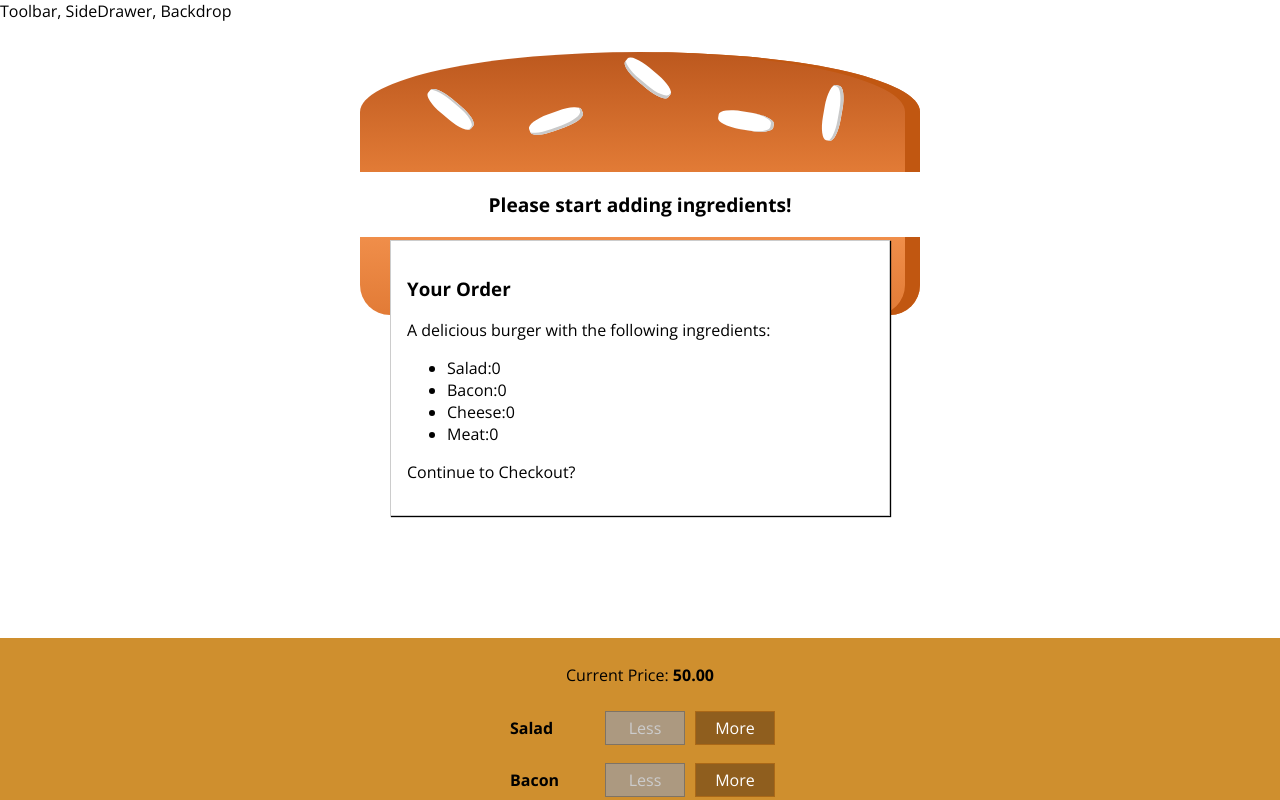
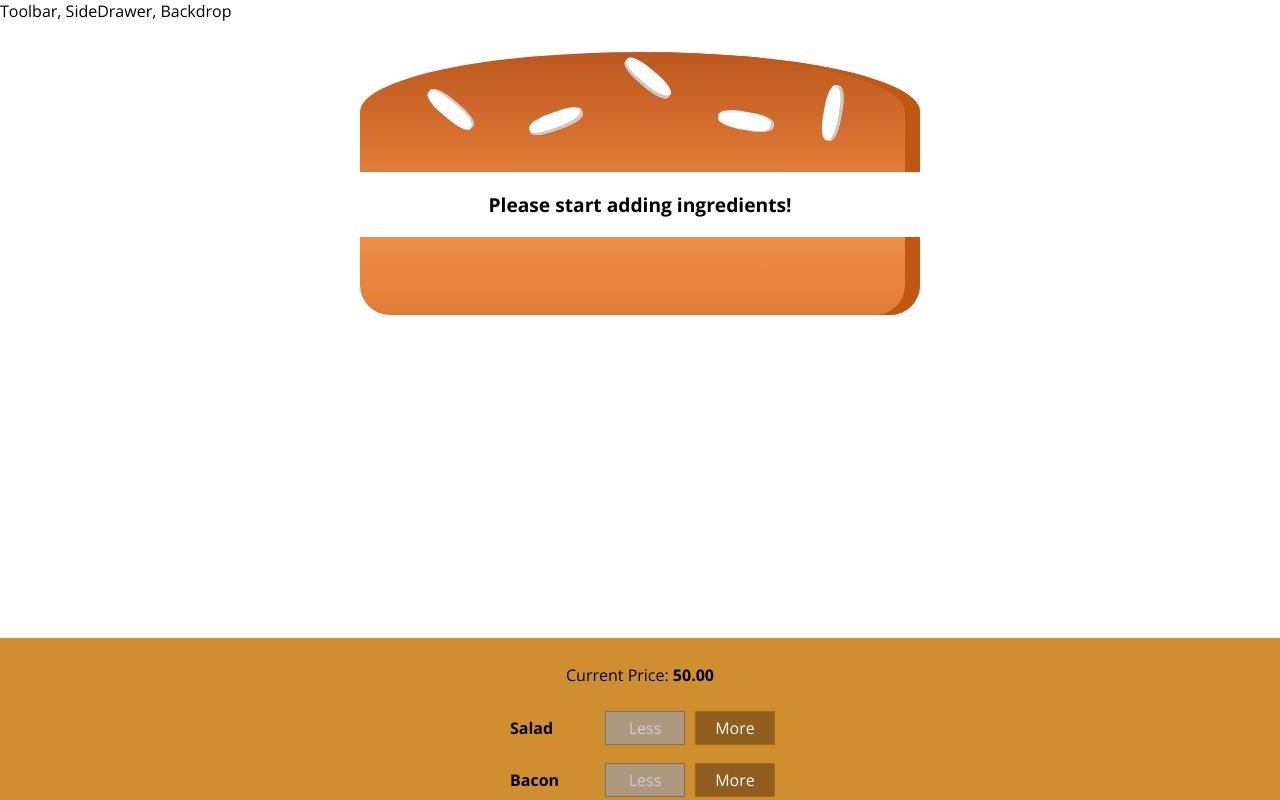
Before and after one commit to KennethOlsen87/Burger-Builder, a React app: page / in a window 1280 px wide. Shown: the top 800 px of the page. Built offline with nearby package versions, Linux system fonts and the light colour scheme.

Commit message:
feat: added CSS and simple animation to Modal

```diff
--- a/src/components/UI/Modal/Modal.js
+++ b/src/components/UI/Modal/Modal.js
@@ -4,7 +4,13 @@
 
 
 const modal = (props) => (
-    <div className={classes.Modal}>
+    <div
+        className={classes.Modal}
+        style={{
+            transform: props.show ? 'translateY(0)' : 'translateY(-100vh)',
+            opacity: props.show ? '1' : '0'
+        }}
+        >
         {props.children}
     </div>
 )
```
